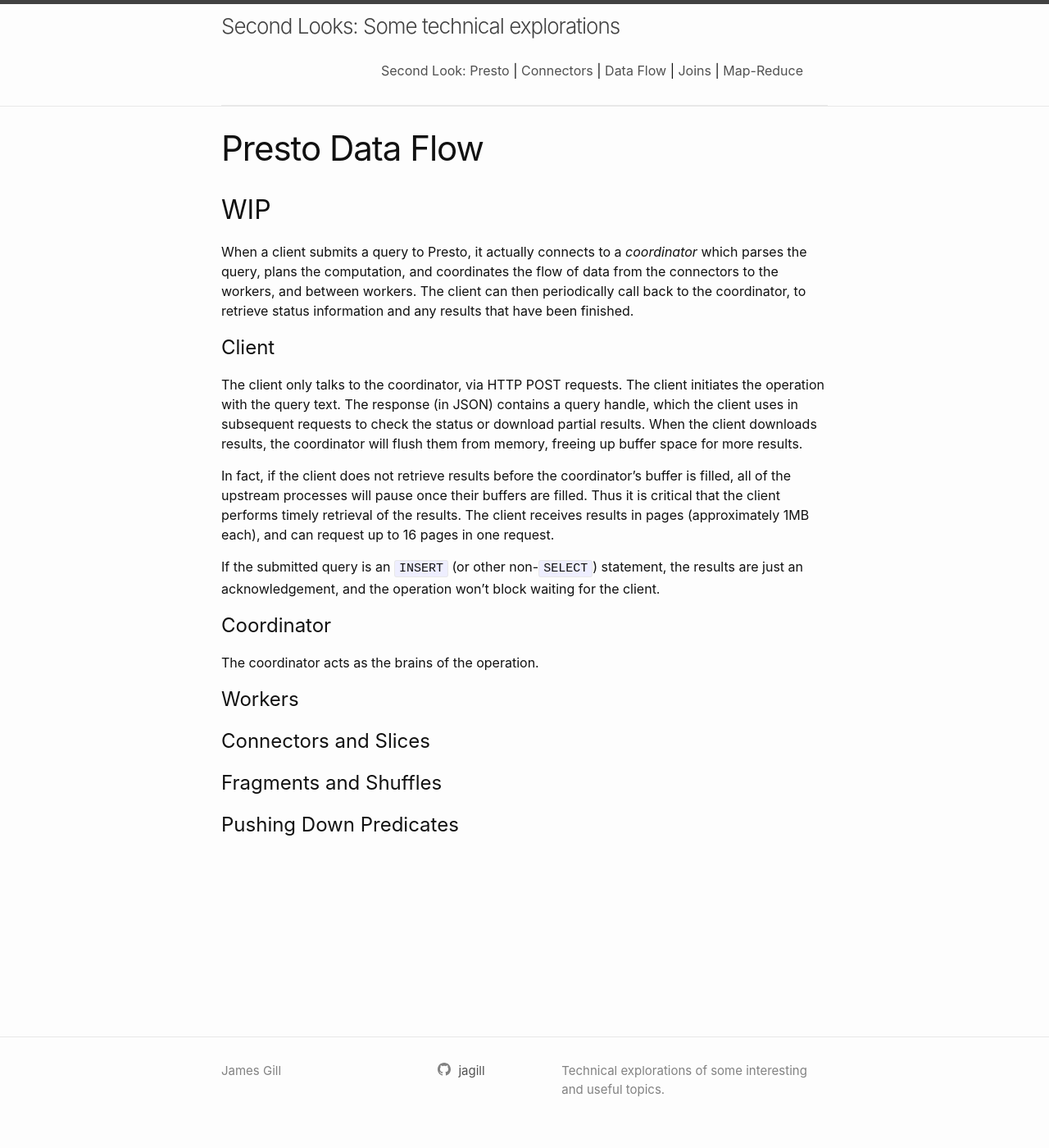
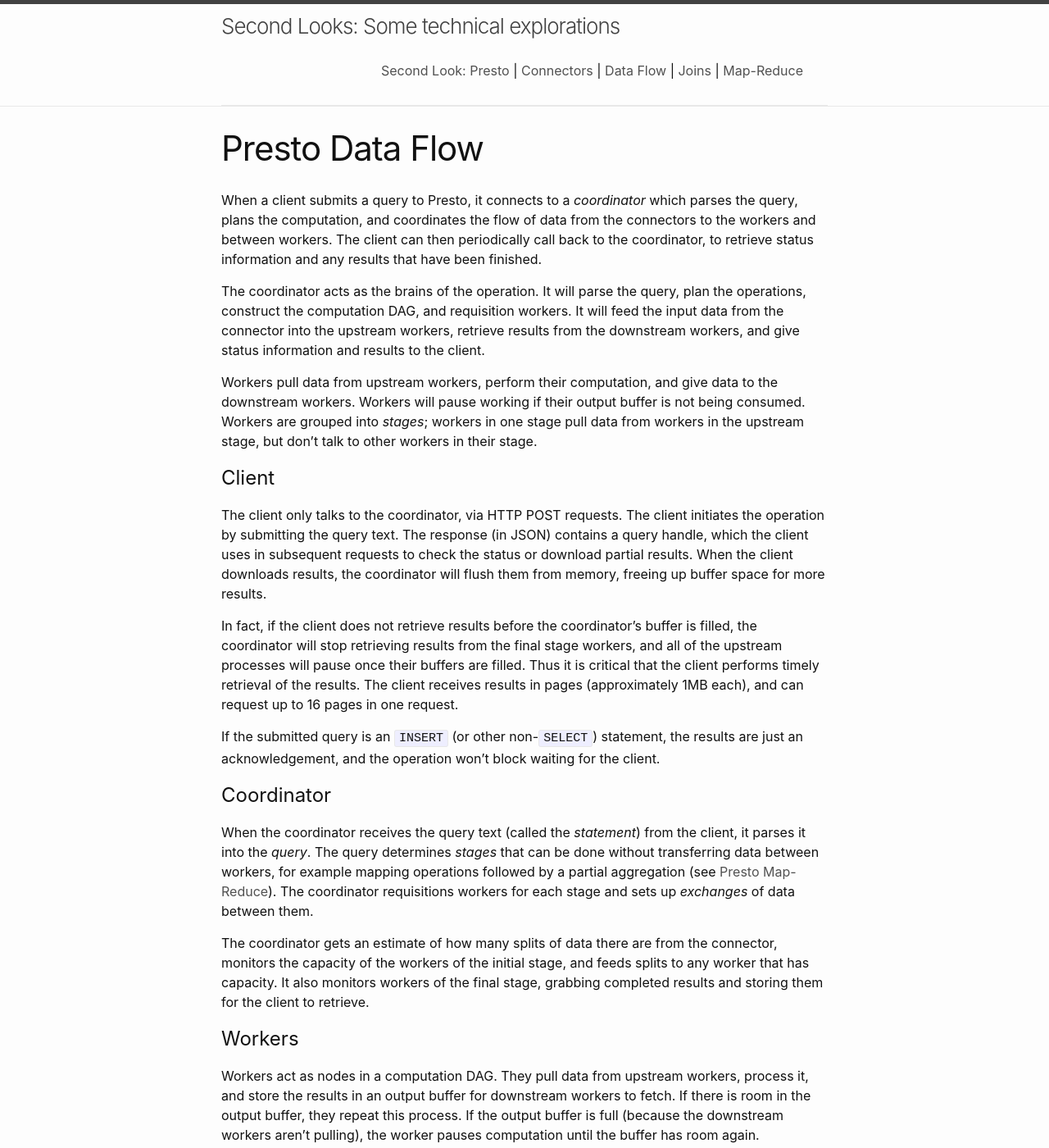
Before and after one commit to jagill/jagill.github.io, a Jekyll site: the page built from _presto/presto-data-flow.md, in a window 1280 px wide and 1400 px high. Shown: the whole window at 82% size. Built offline with Jekyll 4.4.1, drawn with Linux system fonts in a browser that asks for light colours; some of the changed text lies outside the part shown.

Commit message:
An article on Data Flow, and a note about Chained Joins.

```diff
--- a/_presto/presto-data-flow.md
+++ b/_presto/presto-data-flow.md
@@ -3,25 +3,36 @@ short_title:  "Data Flow"
 title:  "Presto Data Flow"
 ---
 
-WIP
-----
+When a client submits a query to Presto, it connects to a _coordinator_ which
+parses the query, plans the computation, and coordinates the flow of data from
+the connectors to the workers and between workers.  The client can then
+periodically call back to the coordinator, to retrieve status information and
+any results that have been finished.
 
-When a client submits a query to Presto, it actually connects to a _coordinator_
-which parses the query, plans the computation, and coordinates the flow of
-data from the connectors to the workers, and between workers.  The client can
-then periodically call back to the coordinator, to retrieve status information
-and any results that have been finished.
+The coordinator acts as the brains of the operation.  It will parse the query,
+plan the operations, construct the computation DAG, and requisition workers. It
+will feed the input data from the connector into the upstream workers, retrieve
+results from the downstream workers, and give status information and results to
+the client.
+
+Workers pull data from upstream workers, perform their computation, and give
+data to the downstream workers.  Workers will pause working if their output
+buffer is not being consumed.  Workers are grouped into _stages_; workers in
+one stage pull data from workers in the upstream stage, but don't talk to other
+workers in their stage.
 
 Client
 ======
 The client only talks to the coordinator, via HTTP POST requests.  The client
-initiates the operation with the query text. The response (in JSON) contains a
-query handle, which the client uses in subsequent requests to check the status
-or download partial results. When the client downloads results, the coordinator
-will flush them from memory, freeing up buffer space for more results.
+initiates the operation by submitting the query text. The response (in JSON)
+contains a query handle, which the client uses in subsequent requests to check
+the status or download partial results. When the client downloads results, the
+coordinator will flush them from memory, freeing up buffer space for more
+results.
 
 In fact, if the client does not retrieve results before the coordinator's buffer
-is filled, all of the upstream processes will pause once their buffers are
+is filled, the coordinator will stop retrieving results from the final stage
+workers, and all of the upstream processes will pause once their buffers are
 filled. Thus it is critical that the client performs timely retrieval of the
 results. The client receives results in pages (approximately 1MB each), and can
 request up to 16 pages in one request.
@@ -32,17 +43,57 @@ the client.
 
 Coordinator
 ===========
-The coordinator acts as the brains of the operation.
+When the coordinator receives the query text (called the _statement_) from the
+client, it parses it into the _query_.  The query determines _stages_ that can
+be done without transferring data between workers, for example mapping
+operations followed by a partial aggregation (see [Presto Map-Reduce]). The
+coordinator requisitions workers for each stage and sets up _exchanges_ of data
+between them.
 
+The coordinator gets an estimate of how many splits of data there are from the
+connector, monitors the capacity of the workers of the initial stage, and feeds
+splits to any worker that has capacity.  It also monitors workers of the final
+stage, grabbing completed results and storing them for the client to retrieve.
 
 Workers
 =======
+Workers act as nodes in a computation DAG.  They pull data from upstream
+workers, process it, and store the results in an output buffer for downstream
+workers to fetch.  If there is room in the output buffer, they repeat this
+process.  If the output buffer is full (because the downstream workers aren't
+pulling), the worker pauses computation until the buffer has room again.
 
-Connectors and Slices
-=====================
+Data is exchanged in _pages_, which default to 1 MB.  Workers open long-lived
+HTTP POST connections with their upstreams to fetch pages.  Once a page is
+pulled, the upstream worker can delete it from its output buffer.  Presto has a
+configurable max page size which defaults to 16 MB; as there must be at least
+one row per page, this means the max row size is equal to the max page size.
 
-Fragments and Shuffles
-======================
+Query Planning
+==============
+When the coordinator parses the query, it creates a tree of _operators_, like
+`Filter` or `InnerJoin`.  Presto combines sequential operators that can
+run on one worker into a _stage_. Between stages, data is _exchanged_; the
+exchange may distribute data to any worker with capacity
+(_round robin exchange_), or to a particular worker based on the hash of a key
+(_repartitioned exchange_).
 
-Pushing Down Predicates
-=======================
+A given stage will have one or more _pipelines_, which are local sequences of
+operators.  For example, a stage with only mapping and filtering operators will
+have a single pipeline that combines those operators.  But a `JOIN` stage may
+have three pipelines: one to read in the build table and build a hashmap, one to
+read the left table, and one to stream the left table through the hashmap and
+produce the output.  Between pipelines of a given stage are _local exchanges_,
+which are analogous to the exchanges between stages.
+
+Each stage is parallelized over multiple workers; the "instance" of the stage on
+a worker is called a _task_.  For example, if there were `N` workers in a `JOIN`
+stage, the `k`th worker would be responsible for all rows such that
+`hash(join_key) % N == k`. On a given worker, each pipeline is parallelized into
+_drivers_, which divide up the work for the pipeline.  A driver for a pipeline
+of mapping operations might just grab any available data, but a driver that is
+streaming a left table through a hashmap would futher split the hash table and
+streaming rows by hashing.  Thus, the Pipeline/Process/Driver parallelization is
+analogous to that of the Stage/Worker/Task.
+
+[Presto Map-Reduce]: presto-map-reduce "Presto Map-Reduce"
```
Also changed, not shown: _presto/presto-joins.md (+14 -0 lines).
